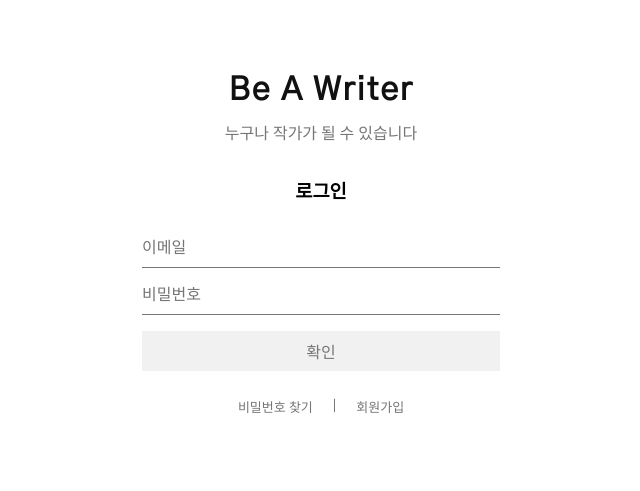
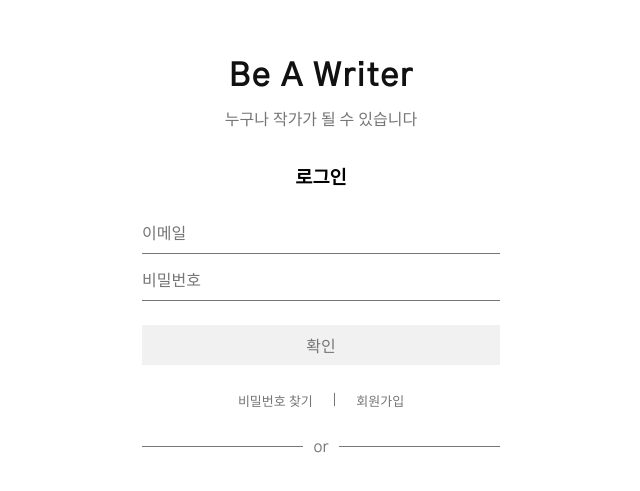
Before and after one commit to subbni/Be-A-Writer, a React (Create React App) app in the folder frontend/: page /login in a window 1280 px wide. Shown: the part 149-640 px from the top of the page, without its empty margins (319-959 px from the left). Built offline with nearby package versions, Linux system fonts and the light colour scheme.

Commit message:
[#3] Design : Or 컴포넌트 생성
- SNS 로그인 UI를 위한 Or 컴포넌트 생성 및 적용

```diff
--- a/frontend/src/components/auth/AuthForm.js
+++ b/frontend/src/components/auth/AuthForm.js
@@ -1,6 +1,7 @@
 import React from 'react';
 import { Link } from 'react-router-dom';
 import styled, { css } from 'styled-components';
+import Or from '../common/Or';
 
 const AuthFormBlock = styled.div`
 	text-align: center;
@@ -35,7 +36,7 @@ const authButtonStyle = css`
 	background-color: var(--color-light-gray);
 	color: var(--color-dark-gray);
 	padding: 0.5rem;
-	margin-top: 0.5rem;
+	margin-top: 1rem;
 	font-size: 1rem;
 `;
 
@@ -73,6 +74,7 @@ const AuthForm = ({ type }) => {
 				<StyledInput placeholder="비밀번호" />
 				{type === '회원가입' && <StyledInput placeholder="비밀번호 확인" />}
 				<StyledButton>확인</StyledButton>
+			</form>
 				<AuthFooter>
 					{type === '회원가입' ? (
 						<Link to="/login">이미 계정이 있으신가요?</Link>
@@ -84,7 +86,7 @@ const AuthForm = ({ type }) => {
 						</>
 					)}
 				</AuthFooter>
-			</form>
+			<Or />
 		</AuthFormBlock>
 	);
 };
--- /dev/null
+++ b/frontend/src/components/common/Or.js
@@ -0,0 +1,30 @@
+import styled from 'styled-components';
+
+const OrBox = styled.div`
+	display: flex;
+	flex-direction: row;
+	align-items: center;
+	justify-content: center;
+	width: 100%;
+
+	& > span {
+		width: 10%;
+	}
+`;
+
+const Bar = styled.div`
+	width: 45%;
+	border-bottom: 1px solid var(--color-dark-gray);
+`;
+
+const Or = () => {
+	return (
+		<OrBox>
+			<Bar />
+			<span>or</span>
+			<Bar />
+		</OrBox>
+	);
+};
+
+export default Or;
```
